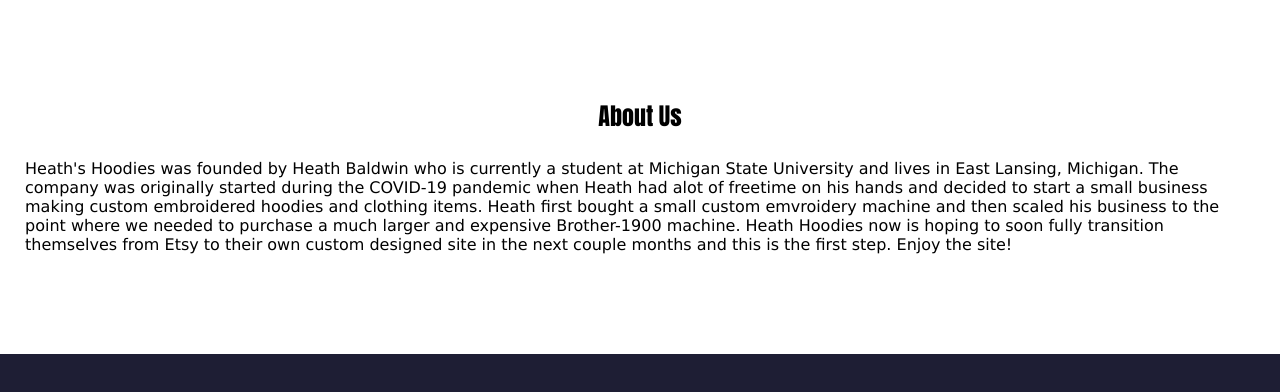
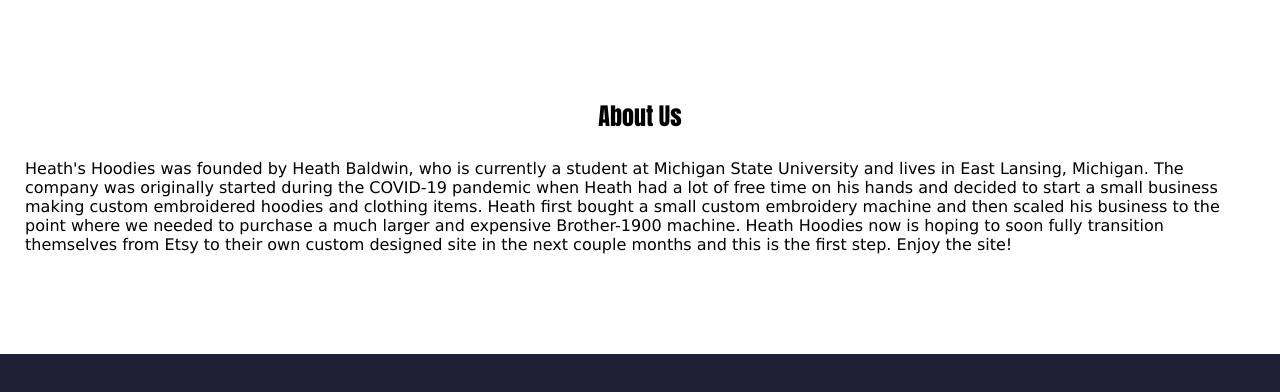
Before and after one commit to heathbaldwin/mi349_finalproject, a plain HTML site: page about.html in a window 1280 px wide. Shown: the part 301-693 px from the top of the page. Drawn offline with Linux system fonts and the light colour scheme.

Commit message:
Final Spelling Changes

```diff
--- a/about.html
+++ b/about.html
@@ -32,12 +32,7 @@
 <div class="small-container">
     <div class="about">
         <h2>About Us</h2>
-        <p>Heath's Hoodies was founded by Heath Baldwin who is currently a student at Michigan State University and lives in
-            East Lansing, Michigan. The company was originally started during the COVID-19 pandemic when Heath had alot of freetime
-            on his hands and decided to start a small business making custom embroidered hoodies and clothing items. Heath first
-            bought a small custom emvroidery machine and then scaled his business to the point where we needed to purchase a much larger
-            and expensive Brother-1900 machine. Heath Hoodies now is hoping to soon fully transition themselves from Etsy to their own
-            custom designed site in the next couple months and this is the first step. Enjoy the site!
+        <p>Heath's Hoodies was founded by Heath Baldwin, who is currently a student at Michigan State University and lives in East Lansing, Michigan. The company was originally started during the COVID-19 pandemic when Heath had a lot of free time on his hands and decided to start a small business making custom embroidered hoodies and clothing items. Heath first bought a small custom embroidery machine and then scaled his business to the point where we needed to purchase a much larger and expensive Brother-1900 machine. Heath Hoodies now is hoping to soon fully transition themselves from Etsy to their own custom designed site in the next couple months and this is the first step. Enjoy the site!
         </p>
     </div>
 </div>
```
